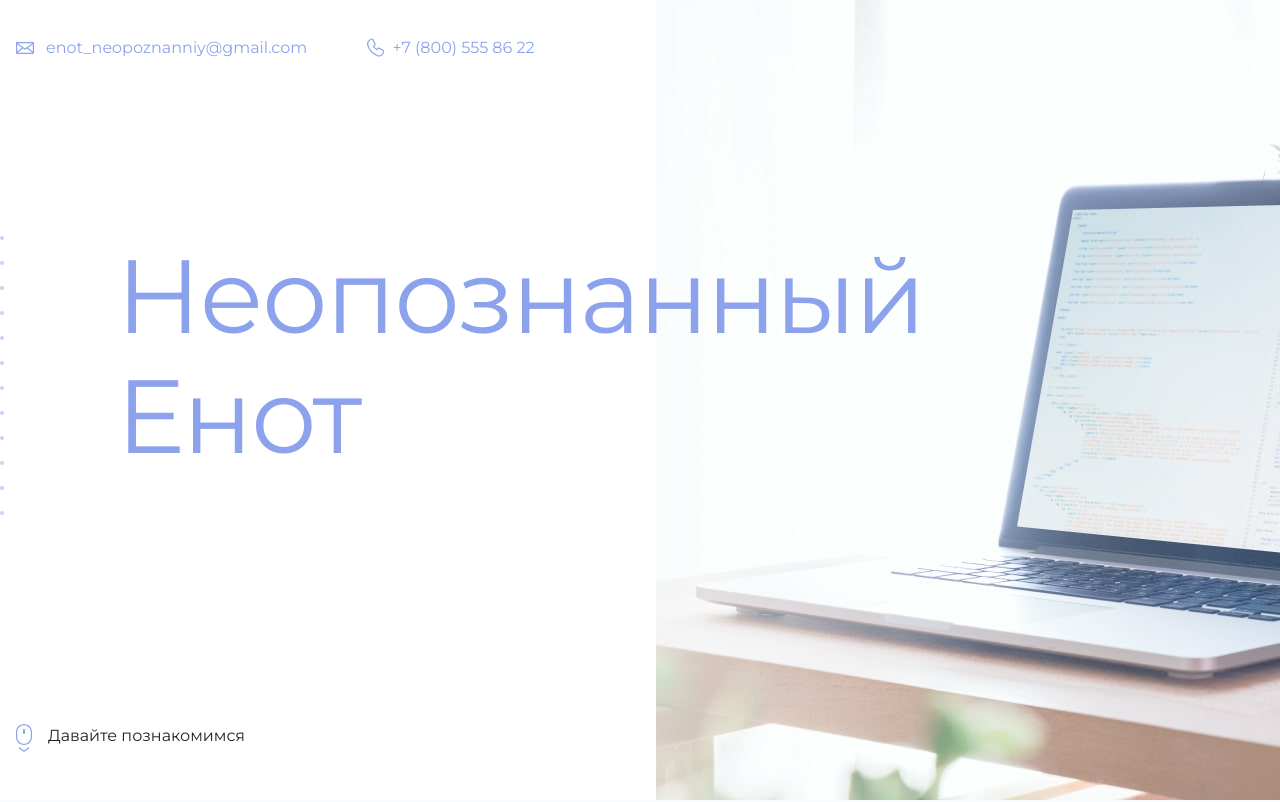
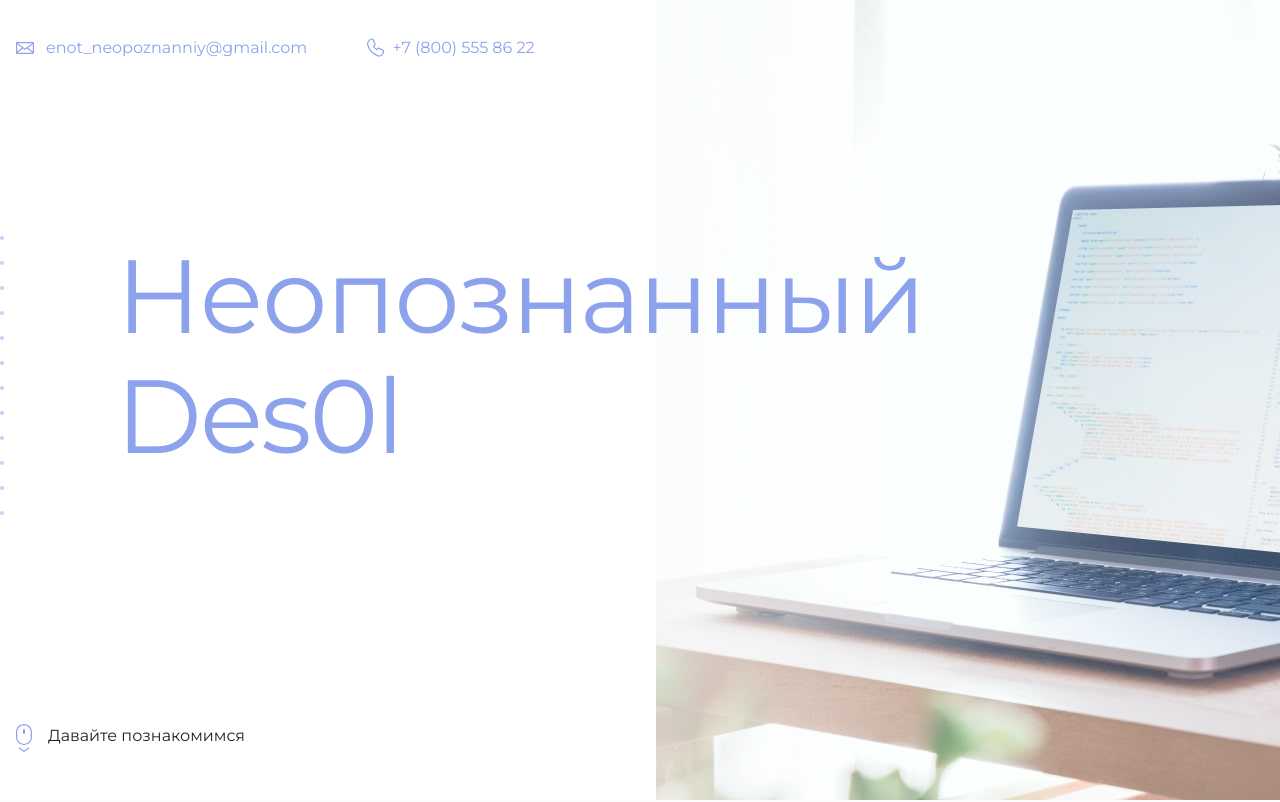
Before and after one commit to Des0l/github.io, a plain HTML site: page index.html in a window 1280 px wide. Shown: the top 802 px of the page. Drawn offline with Linux system fonts and the light colour scheme.

Commit message:
Update index.html

```diff
--- a/index.html
+++ b/index.html
@@ -18,7 +18,7 @@
     <main>
       <section class="hero-image">
         <div class="container">
-          <h1 class="heading">Неопознанный Енот</h1>
+          <h1 class="heading">Неопознанный Des0l</h1>
           <p><id2209145</p>
         </div>
       </section>
```
